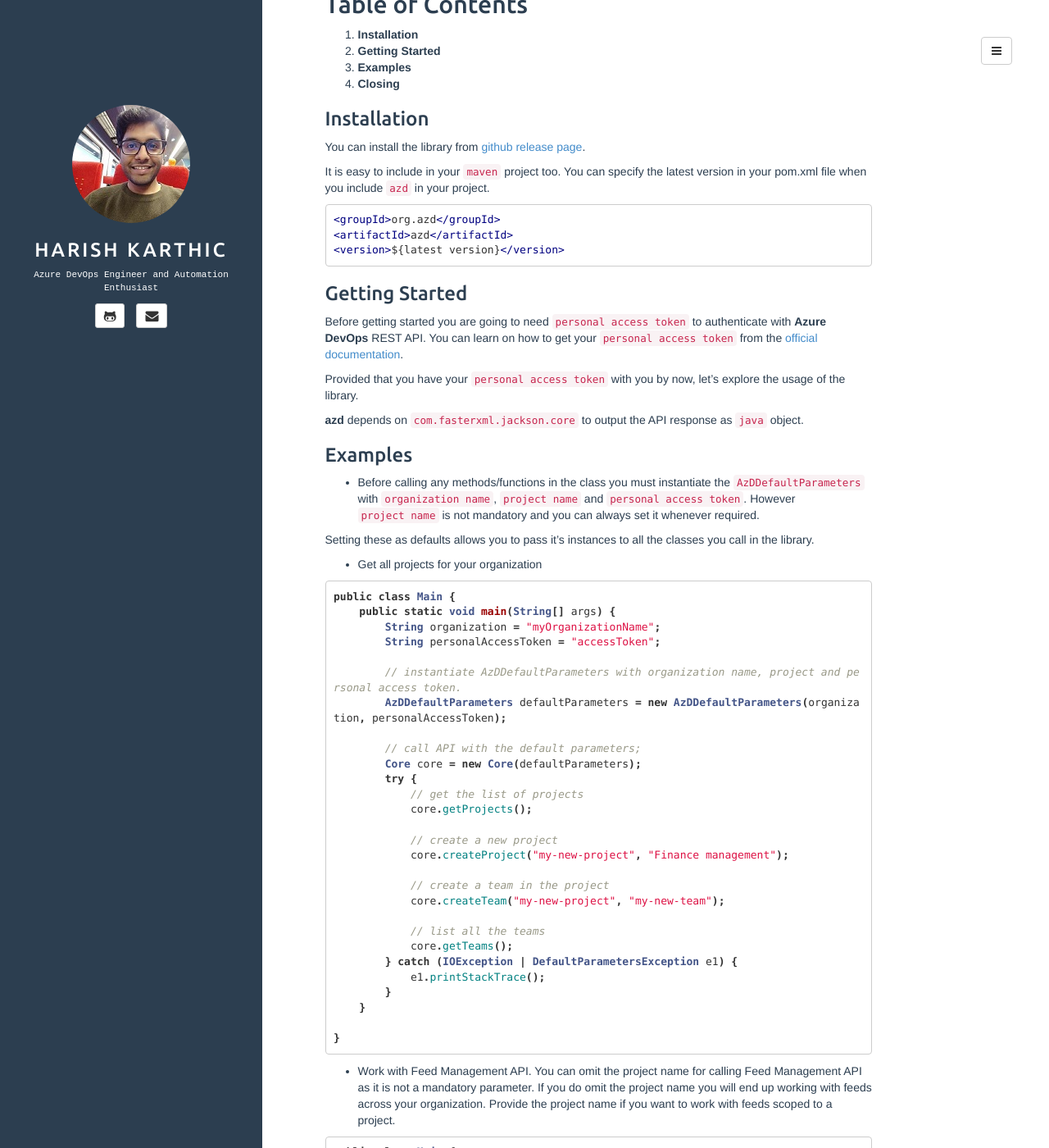
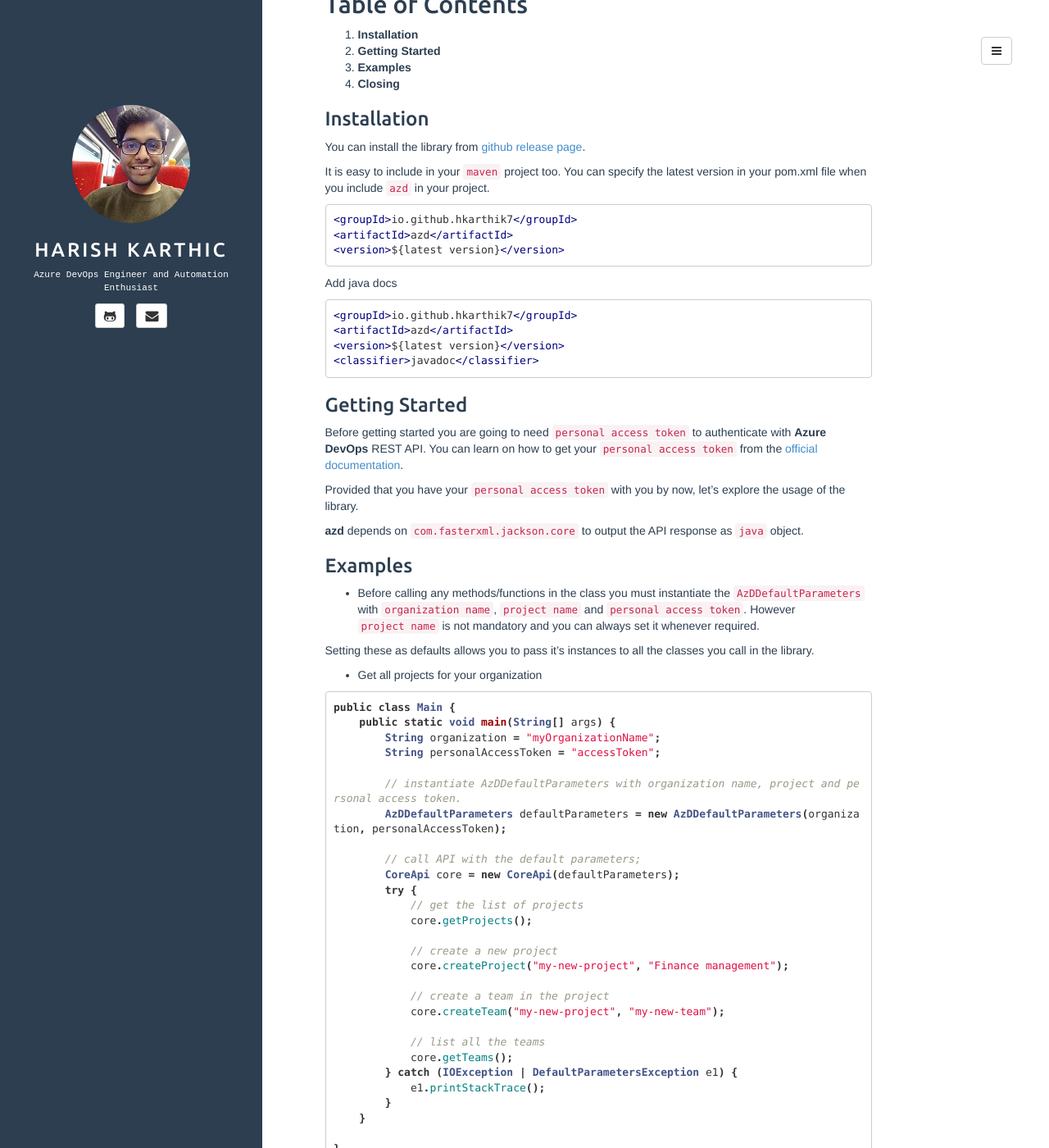
Before and after one commit to hkarthik7/hkarthik7.github.io, a Jekyll site: the page built from _posts/2020/12/04/2020-12-04-AzureDevOpsJavaSDK.md, in a window 1280 px wide and 1400 px high, scrolled down 390 px. Shown: the whole window at 82% size. Built offline with Jekyll 4.4.1, drawn with Linux system fonts in a browser that asks for light colours; some of the changed text lies outside the part shown.

Commit message:
Updated with latest version

````diff
--- a/_posts/2020/12/04/2020-12-04-AzureDevOpsJavaSDK.md
+++ b/_posts/2020/12/04/2020-12-04-AzureDevOpsJavaSDK.md
@@ -26,9 +26,18 @@ You can install the library from [github release page](https://github.com/hkarth
 It is easy to include in your `maven` project too. You can specify the latest version in your pom.xml file when you include `azd` in your project.
 
 ```xml
-<groupId>org.azd</groupId>
+<groupId>io.github.hkarthik7</groupId>
 <artifactId>azd</artifactId>
 <version>${latest version}</version>
+```
+
+Add java docs
+
+```xml
+<groupId>io.github.hkarthik7</groupId>
+<artifactId>azd</artifactId>
+<version>${latest version}</version>
+<classifier>javadoc</classifier>
 ```
 
 ### Getting Started
@@ -57,7 +66,7 @@ public class Main {
         AzDDefaultParameters defaultParameters = new AzDDefaultParameters(organization, personalAccessToken);
 
         // call API with the default parameters;
-        Core core = new Core(defaultParameters);
+        CoreApi core = new CoreApi(defaultParameters);
         try {
             // get the list of projects
             core.getProjects();
````
Also changed, not shown: other parts of _posts/2020/12/04/2020-12-04-AzureDevOpsJavaSDK.md (+2 -2 lines).
